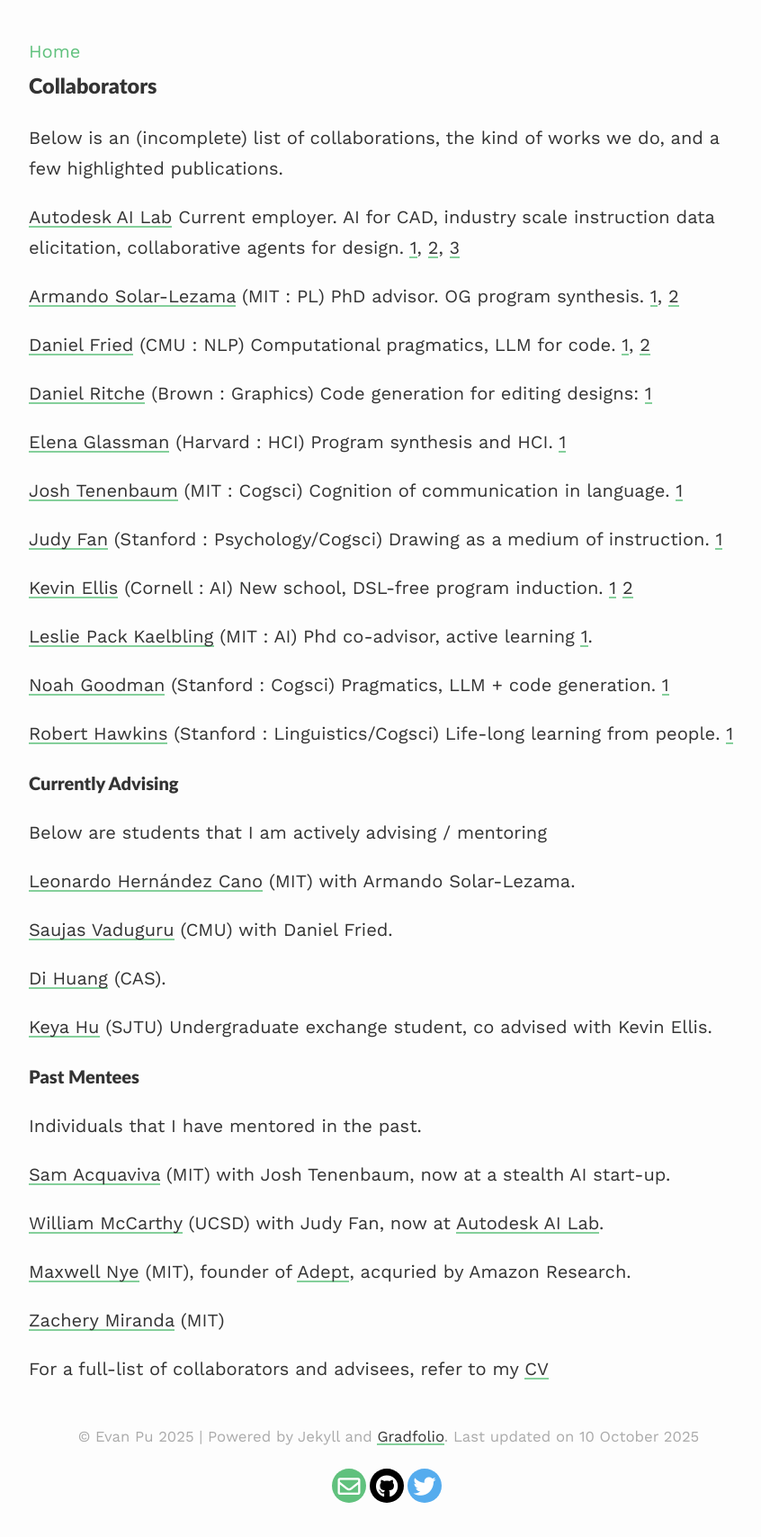
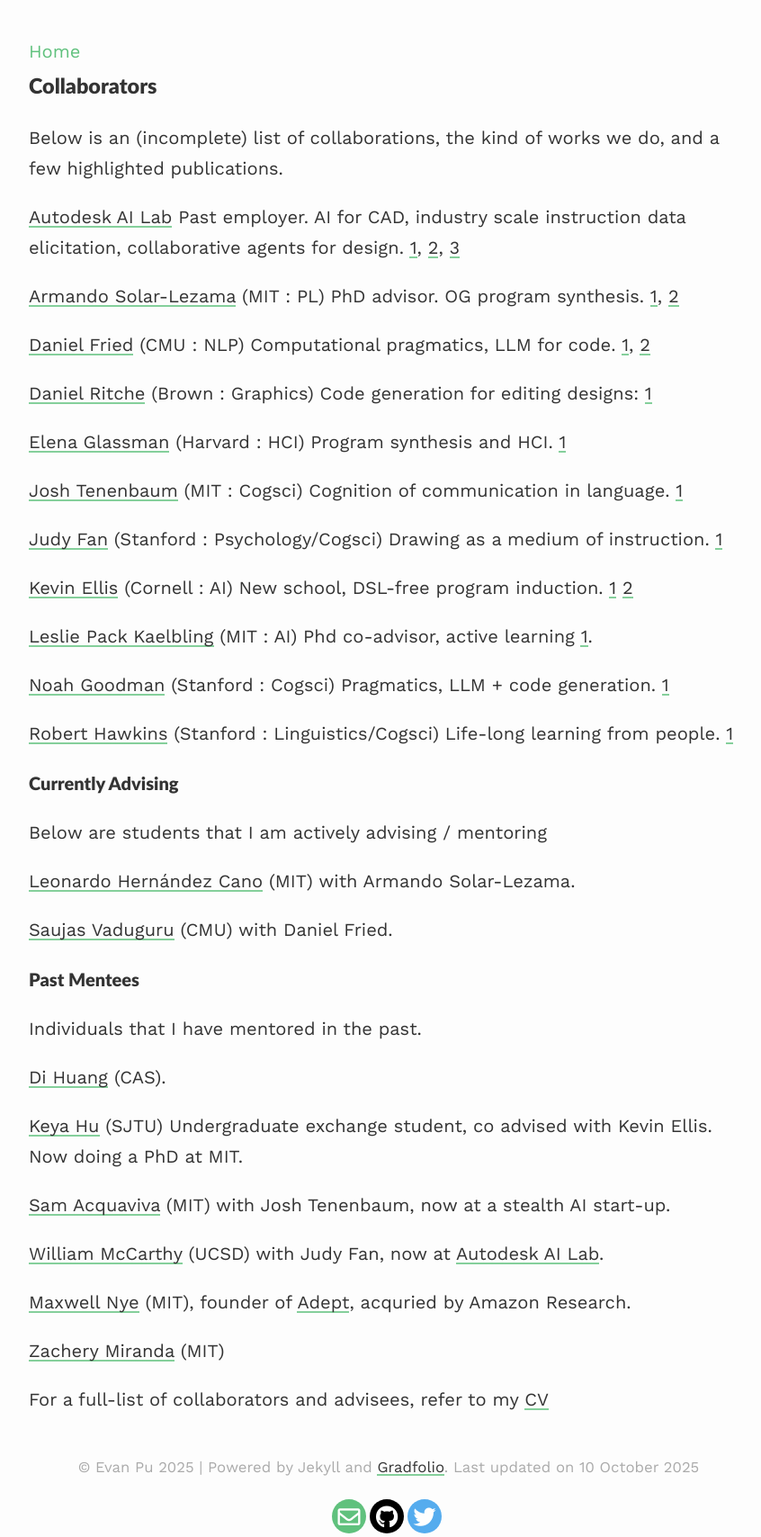
Before and after one commit to evanthebouncy/evanthebouncy.github.io, a Jekyll site: the page built from _pages/collaborators.md, in a window 1280 px wide. Shown: the whole page at 90% size, without its empty margins (208-1054 px from the left). Built offline with Jekyll 4.4.1, drawn with Linux system fonts in a browser that asks for light colours; nearby versions of some CDN libraries; our own code applies the rules of GitHub Pages for plain Markdown files; before the commit the page ends 1674 px from its top, so only the background shows below that.

Commit message:
collaborators

```diff
--- a/_pages/collaborators.md
+++ b/_pages/collaborators.md
@@ -9,7 +9,7 @@ published: true
 
 Below is an (incomplete) list of collaborations, the kind of works we do, and a few highlighted publications.
 
-[Autodesk AI Lab](https://www.research.autodesk.com/research-areas/science/ai-lab/) Current employer. AI for CAD, industry scale instruction data elicitation, collaborative agents for design. [1](https://cogtoolslab.github.io/pdf/mccarthy_creativitycognition_2024.pdf), [2](https://arxiv.org/abs/2010.02392), [3](https://arxiv.org/abs/2104.09621)
+[Autodesk AI Lab](https://www.research.autodesk.com/research-areas/science/ai-lab/) Past employer. AI for CAD, industry scale instruction data elicitation, collaborative agents for design. [1](https://cogtoolslab.github.io/pdf/mccarthy_creativitycognition_2024.pdf), [2](https://arxiv.org/abs/2010.02392), [3](https://arxiv.org/abs/2104.09621)
 
 [Armando Solar-Lezama](https://people.csail.mit.edu/asolar/) (MIT : PL) PhD advisor. OG program synthesis. [1](https://arxiv.org/abs/2007.05060), [2](https://arxiv.org/abs/1711.03243)
 
@@ -39,13 +39,14 @@ Below are students that I am actively advising / mentoring
 
 [Saujas Vaduguru](https://saujasv.github.io/) (CMU) with Daniel Fried.
 
-[Di Huang](https://github.com/huangdi95) (CAS).
-
-[Keya Hu](https://lillian039.github.io/) (SJTU) Undergraduate exchange student, co advised with Kevin Ellis.
 
 #### Past Mentees
 
 Individuals that I have mentored in the past.
+
+[Di Huang](https://github.com/huangdi95) (CAS).
+
+[Keya Hu](https://lillian039.github.io/) (SJTU) Undergraduate exchange student, co advised with Kevin Ellis. Now doing a PhD at MIT.
 
 [Sam Acquaviva](https://samacquaviva.com/) (MIT) with Josh Tenenbaum, now at a stealth AI start-up.
 
```
